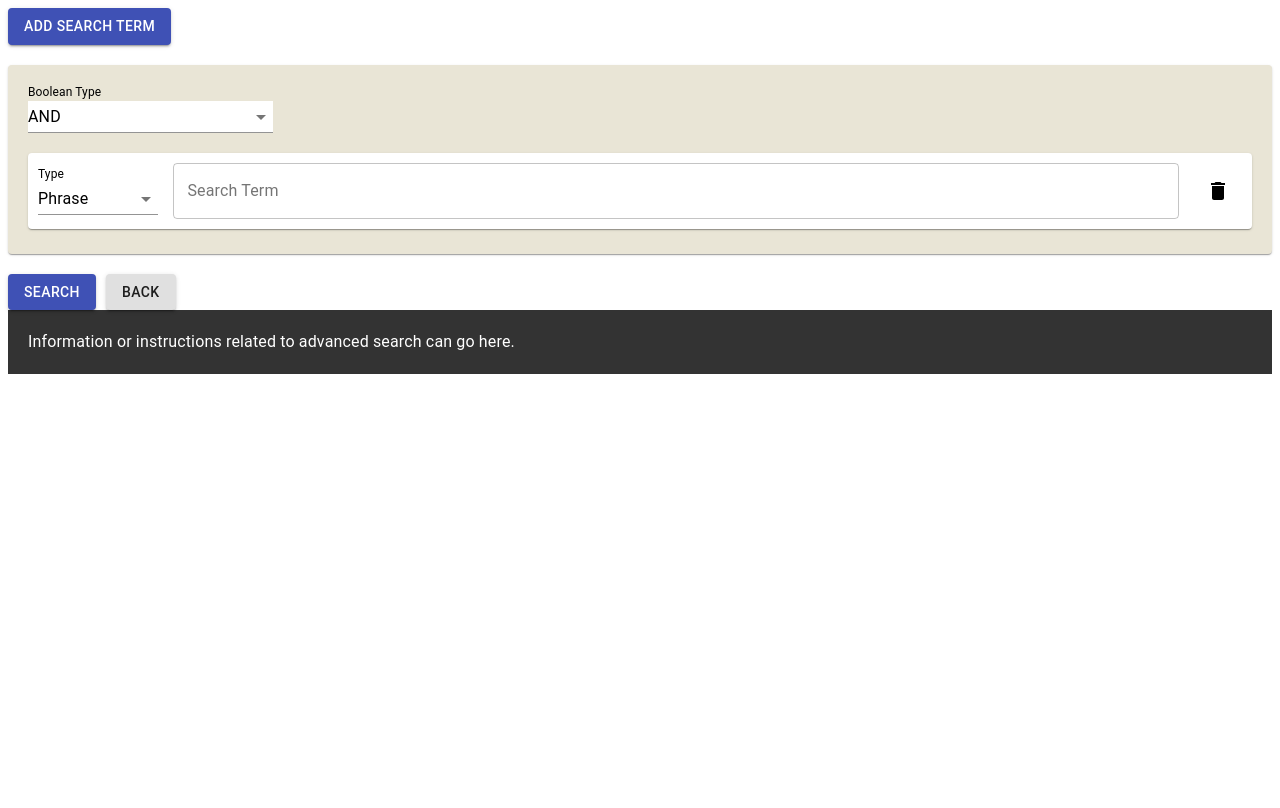
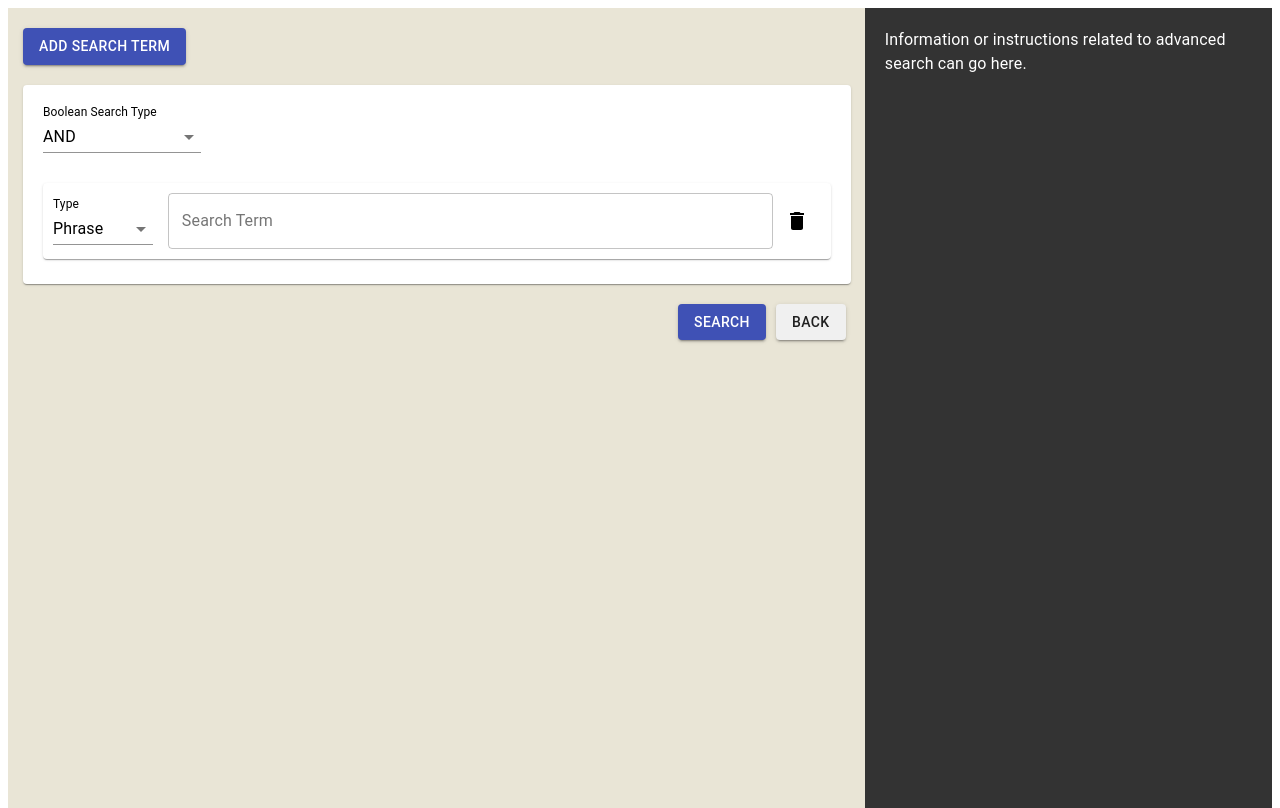
Before and after one commit to XiZhang721/Mini-Wiki-Search-Engine, a React (Create React App) app in the folder frontend/: page /advanced in a window 1280 px wide. Built offline with nearby package versions, Linux system fonts and the light colour scheme; no server answers.

Commit message:
update advanced search

```diff
--- /dev/null
+++ b/frontend/src/Components/AdvancedSearch.css
@@ -0,0 +1 @@
+html {height: 100%;}
--- a/frontend/src/Components/AdvancedSearch.js
+++ b/frontend/src/Components/AdvancedSearch.js
@@ -2,6 +2,7 @@ import React, { useState } from 'react';
 import { Button, FormControl, InputLabel, MenuItem, Select, TextField, IconButton, Box, Paper, Typography } from '@material-ui/core';
 import { useNavigate } from 'react-router-dom';
 import DeleteIcon from '@material-ui/icons/Delete';
+import './AdvancedSearch.css'
 
 function AdvancedSearchPage() {
   const navigate = useNavigate();
@@ -32,15 +33,15 @@ function AdvancedSearchPage() {
   };
 
   return (
-    <Box display="flex" justifyContent="flex-end" padding={2}>
-      <Box width="65%">
-        <Button onClick={handleAddSearchTerm} variant="contained" color="primary" style={{ marginBottom: 20 }}>
+    <Box style={{display:"flex", justifyContent:"flex-end",backgroundColor:'#FFF', height:'100vh', flexDirection:"row"}}>
+      <Box style = {{width:"70%" ,backgroundColor:'#E9E5D6', height :'100%', alignItems:'stretch'}}>
+        <Button onClick={handleAddSearchTerm} variant="contained" color="primary" style={{ marginBottom: 20, marginTop: 20, marginLeft:"1.75%"}}>
           Add Search Term
         </Button>
 
-        <Paper style={{ padding: 20, marginBottom: 20, backgroundColor: '#E9E5D6' }}>
+        <Paper style={{ padding: 20, marginBottom: 20, backgroundColor:  "#FFF" ,width: '92%', marginLeft:"1.75%", alignItems: 'stretch'}}>
           <FormControl fullWidth style={{ marginBottom: 20 }}>
-            <InputLabel id="boolean-type-select-label" style={{ color: '#000' }}>Boolean Type</InputLabel>
+            <InputLabel id="boolean-type-select-label" style={{ color: '#000' }}>Boolean Search Type</InputLabel>
             <Select
               labelId="boolean-type-select-label"
               id="boolean-type-select"
@@ -54,8 +55,8 @@ function AdvancedSearchPage() {
           </FormControl>
 
           {searchTerms.map((term, index) => (
-            <Paper key={index} style={{ padding: 10, display: 'flex', alignItems: 'center', marginBottom: 5, backgroundColor: '#FFFFFF' }}>
-              <FormControl style={{ width: '10%', marginRight: '15px' }}>
+            <Paper key={index} style={{ padding: 10, display: 'flex', alignItems: 'center', marginBottom: 5, backgroundColor: '#FFFFFF', marginTop:10}}>
+              <FormControl style={{ width: '13%', marginRight: '15px' }}>
                 <InputLabel id={`search-type-select-label-${index}`} style={{ color: '#000' }}>Type</InputLabel>
                 <Select
                   labelId={`search-type-select-label-${index}`}
@@ -73,7 +74,7 @@ function AdvancedSearchPage() {
                 variant="outlined"
                 value={term.value}
                 onChange={(e) => handleSearchTermChange(index, 'value', e.target.value)}
-                style={{ flexGrow: 1, marginRight: '15px', backgroundColor: 'white' }}
+                style={{ flexGrow: 1, marginRight: '0%', backgroundColor: 'white' }}
               />
               {term.type === 'proximity' && (
                 <TextField
@@ -83,7 +84,7 @@ function AdvancedSearchPage() {
                   variant="outlined"
                   value={term.proximity}
                   onChange={(e) => handleSearchTermChange(index, 'proximity', parseInt(e.target.value, 10))}
-                  style={{ width: '10%', marginRight: '15px', backgroundColor: 'white' }}
+                  style={{ width: '10%', marginLeft: '1%',marginRight: '0%', backgroundColor: 'white' }}
                 />
               )}
               <IconButton onClick={() => handleRemoveSearchTerm(index)} style={{ color: 'black' }}>
@@ -93,17 +94,17 @@ function AdvancedSearchPage() {
           ))}
         </Paper>
 
-        <Box display="flex" justifyContent="flex-end">
-          <Button onClick={handleSearch} variant="contained" color="primary" style={{ marginRight: 10 }}>
+        <Box style={{display:"flex", justifyContent: "flex-end"}}>
+          <Button onClick={handleSearch} variant="contained" color="primary" style={{ marginRight: 10, marginBottom: 20}}>
             Search
           </Button>
-          <Button onClick={() => navigate('/')} variant="contained">
+          <Button onClick={() => navigate('/')} variant="contained" style={{  marginBottom: 20, backgroundColor: "#F0F0F0", marginRight: "2.25%"}}>
             Back
           </Button>
         </Box>
       </Box>
 
-      <Box width="30%" style={{ backgroundColor: '#333', color: 'white', padding: 20 }}>
+      <Box style={{ backgroundColor: '#333', color: 'white', padding: 20, width: '30%'}}>
         <Typography variant="body1">
           {/* This is a placeholder text. Replace or update this text as necessary. */}
           Information or instructions related to advanced search can go here.
--- a/frontend/src/Components/Search.js
+++ b/frontend/src/Components/Search.js
@@ -41,14 +41,14 @@ function SearchPage() {
           <img src={logo} alt="Logo" className="logo" />
         </a>
       </div>
-      <Grid item xs={12} style={{ width: '100%' }}>
+      <Grid item xs={12} style={{ width: '60%' }}>
         <form className='form' onSubmit={handleSubmit} autoComplete="off" style={{ width: '100%', display: 'flex', flexDirection: 'column', alignItems: 'center' }}>
           <TextField
             id="search-bar"
             placeholder="Search"
             value={content}
             onChange={e => setContent(e.target.value)}
-            style={{ width: '100%', marginBottom: 10 }}
+            style={{ width: '100%', marginBottom: 10 ,background: '#FFF'}}
             InputProps={{
               endAdornment: (
                 <IconButton type="submit">
@@ -75,6 +75,7 @@ function SearchPage() {
               label={term}
               onClick={() => handleQuickSearch(term)}
               variant="outlined"
+              style = {{background: '#FFF'}}
             />
           </Grid>
         ))}
```
